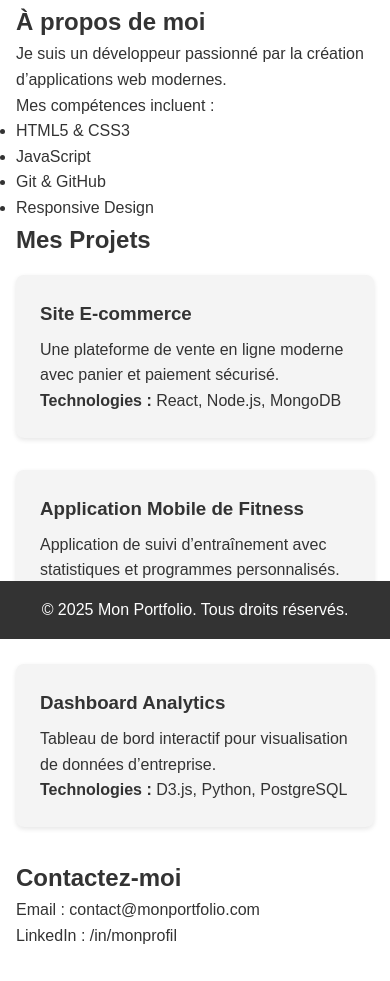
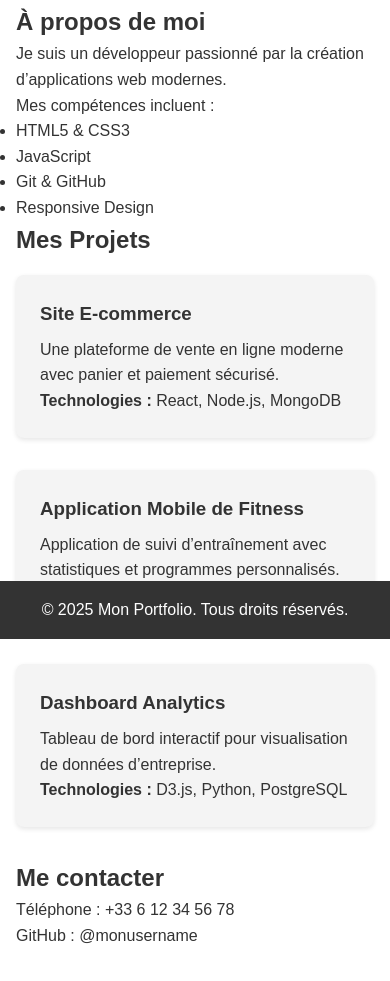
Before and after one commit to Amethnb2218/mon-portfolio, a plain HTML site: page index.html in a window 390 px wide. Shown: the part 205-1186 px from the top of the page. Drawn offline with Linux system fonts and the light colour scheme.

Commit message:
Ajoute le téléphone et GitHub dans contact

```diff
--- a/index.html
+++ b/index.html
@@ -52,9 +52,9 @@ de données d’entreprise.</p>
 </div>
 </section>
 <section id="contact">
-<h2>Contactez-moi</h2>
-<p>Email : contact@monportfolio.com</p>
-<p>LinkedIn : /in/monprofil</p>
+<h2>Me contacter</h2>
+<p>Téléphone : +33 6 12 34 56 78</p>
+<p>GitHub : @monusername</p>
 </section>
 </main>
 <footer>
```
